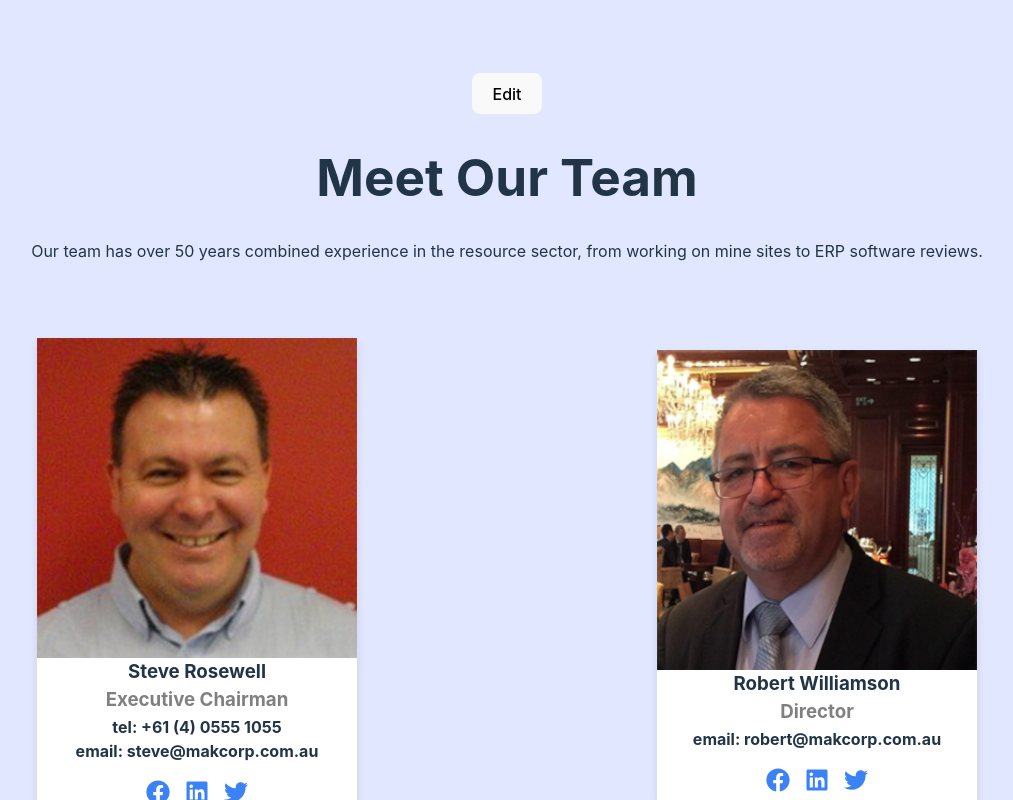
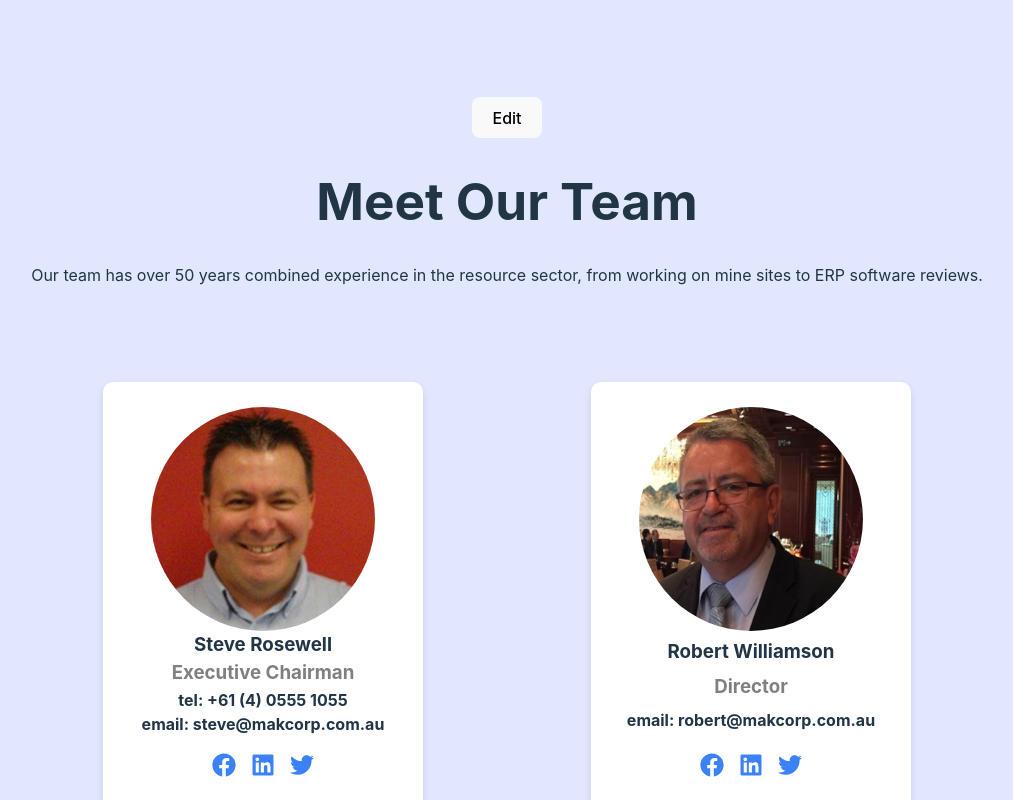
Before and after one commit to jayshah41/Puzzled, a React (Vite) app: page / in a window 1280 px wide. Shown: the part 2000-2800 px from the top of the page, without its empty margins (133-1146 px from the left). Built offline with nearby package versions, Linux system fonts and the light colour scheme; no server answers.

Commit message:
Styling changes to contact card components

```diff
--- a/src/components/Contact.jsx
+++ b/src/components/Contact.jsx
@@ -211,7 +211,7 @@ const Contact = () => {
           <p>{introText}</p>
         )}
       </div>
-      <div className="two-card-container">
+      <div className="two-card-container" style={{ display: 'flex', justifyContent: 'center', flexWrap: 'wrap' }}>
         {contacts.slice(0, 2).map((contact, index) => (
           <ContactCard
             key={index}
@@ -222,7 +222,7 @@ const Contact = () => {
           />
         ))}
       </div>
-      <div className="two-card-container" style={{ paddingTop: '20px' }}>
+      <div className="two-card-container" style={{ display: 'flex', justifyContent: 'center', flexWrap: 'wrap', paddingTop: '20px' }}>
         {contacts.slice(2, 4).map((contact, index) => (
           <ContactCard
             key={index}
--- a/src/components/ContactCard.jsx
+++ b/src/components/ContactCard.jsx
@@ -12,8 +12,8 @@ const ContactCard = ({ contact, index, setContacts, isEditing }) => {
   };
 
   return (
-    <div style={{ width: '25vw', backgroundColor: 'white', display:'flex', flexDirection: 'column', boxShadow: '0 4px 8px rgba(0, 0, 0, 0.1)', margin: 'auto' }}>
-        <img src={contact.image} alt={contact.name} />
+    <div style={{ width: '25vw', backgroundColor: 'white', display:'flex', flexDirection: 'column', boxShadow: '0 4px 8px rgba(0, 0, 0, 0.1)', margin: '20px', borderRadius: '10px' }}>
+        <img src={contact.image} alt={contact.name} style={{ borderRadius: '1000px', width: '70%', margin: 'auto', marginTop: '25px' }} />
         {isEditing ? (
           <input
             type="text"
@@ -54,7 +54,9 @@ const ContactCard = ({ contact, index, setContacts, isEditing }) => {
         ) : (
           contact.email ? <h4 style={{ margin: 'auto' }}>email: {contact.email}</h4> : <></>
         )}
-        <Socials />
+        <div style={{ marginBottom: '25px' }}>
+          <Socials />
+        </div>
     </div>
   )
 }
--- a/src/styles/GeneralStyles.css
+++ b/src/styles/GeneralStyles.css
@@ -12,6 +12,7 @@
 .two-card-container {
     display: grid;
     grid-template-columns: repeat(2, 1fr);
+    gap: 10vw;
 }
 
 .three-card-container {
```
